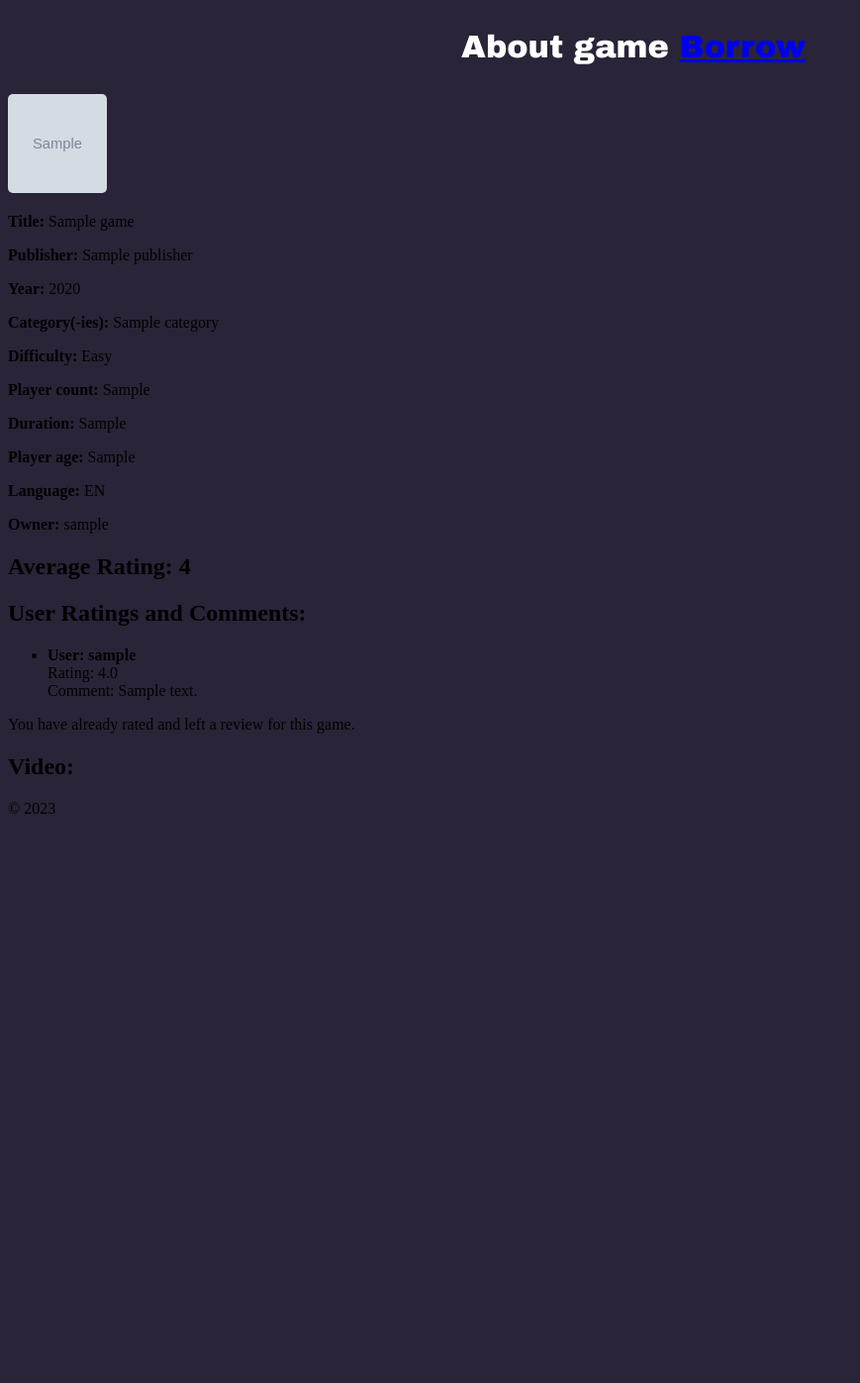
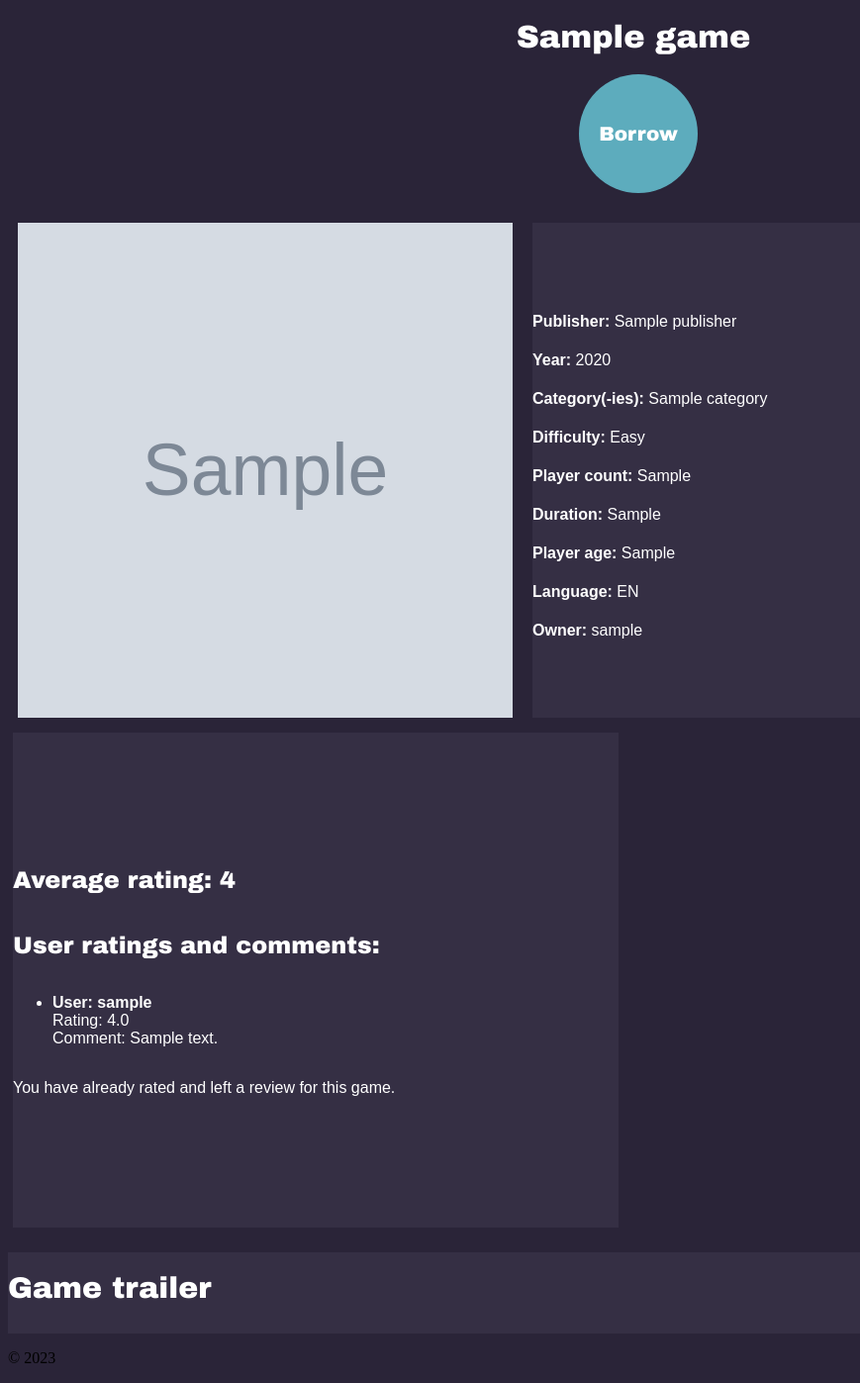
Before and after one commit to mildaug/board_game, a Django app: page /games/1/ in a window 1280 px wide. Shown: the part 111-1508 px from the top of the page at 99% size, without its empty margins (0-869 px from the left). Before the commit the page ends 933 px from the top, so only its background shows below. Run offline with Django 4.2, Linux system fonts and the light colour scheme; a user stored in the database is signed in; tables that the repository leaves empty hold one stand-in row (values such as "Sample post"); grey boxes marked "Sample" are stand-in pictures.

Commit message:
css for game detail

```diff
--- a/board_game_hub/board_game/forms.py
+++ b/board_game_hub/board_game/forms.py
@@ -41,11 +41,11 @@ class BorrowRequestReturnForm(forms.ModelForm):
 
 class GameRatingForm(forms.Form):
     RATING_CHOICES = [
-        (1, '1 star'),
-        (2, '2 stars'),
-        (3, '3 stars'),
-        (4, '4 stars'),
-        (5, '5 stars'),
+        (1, '★'),
+        (2, '★★'),
+        (3, '★★★'),
+        (4, '★★★★'),
+        (5, '★★★★★'),
     ]
 
     rating = forms.ChoiceField(choices=RATING_CHOICES, widget=forms.RadioSelect)
--- a/board_game_hub/board_game/static/css/style.css
+++ b/board_game_hub/board_game/static/css/style.css
@@ -30,14 +30,6 @@ body {
   width: 50px;
   height: 50px;
   object-fit: cover;
-}
-
-.game-photo {
-  width: 100px;
-  height: 100px;
-  object-fit: cover;
-  border-radius: 5px;
-  margin-right: 10px;
 }
 
 .game-info {
@@ -102,8 +94,16 @@ h1 {
   text-align: center;
   font-family: Arial Black, sans-serif;
   color: white;
-  margin-top: 30px;
-  margin-bottom: 30px;
+  margin-top: 20px;
+  margin-bottom: 20px;
+}
+
+h2 {
+  text-align: left;
+  font-family: Arial Black, sans-serif;
+  color: white;
+  margin-top: 20px;
+  margin-bottom: 20px;
 }
 
 .game-list {
@@ -195,3 +195,179 @@ h1 {
   font-weight: bold;
   text-decoration: none;
 }
+
+.p-container p {
+  margin-bottom: 5px;
+}
+
+.container-row {
+  display: flex;
+  flex-wrap: wrap;
+  align-items: flex-start;
+  justify-content: flex-start;
+}
+
+.game-photo img {
+  width: 100%;
+  height: 100%;
+  object-fit: cover;
+}
+
+.game-photo {
+  width: 500px;
+  height: 500px;
+  margin: 10px;
+  box-sizing: border-box;
+  background-color: #352f44;
+  display: flex;
+  flex-direction: column;
+  align-items: flex-start;
+  justify-content: flex-start;
+}
+
+.p-container {
+  flex: 1 1 500px;
+  height: 500px;
+  max-width: calc(50% - 20px);
+  margin: 10px;
+  box-sizing: border-box;
+  background-color: #352f44;
+  display: flex;
+  flex-direction: column;
+  align-items: flex-start;
+  justify-content: center;
+  font-family: Arial, sans-serif;
+  font-size: 16px;
+  color: #fff;
+}
+
+.rating-container {
+  flex: 1 1 500px;
+  height: 500px;
+  max-width: calc(50% - 20px);
+  margin: 5px;
+  box-sizing: border-box;
+  background-color: #352f44;
+  display: flex;
+  flex-direction: column;
+  align-items: flex-start;
+  justify-content: center;
+  font-family: Arial, sans-serif;
+  font-size: 16px;
+  color: #fff;
+}
+
+.video-container {
+  margin-top: 20px;
+  text-align: center;
+  background-color: #352f44;
+  display: flex;
+  flex-direction: column;
+  align-items: flex-start;
+  justify-content: flex-start;
+  font-family: Arial, sans-serif;
+  font-size: 20px;
+  color: #fff;
+}
+
+#player {
+  display: inline-block;
+  margin-top: 10px;
+}
+
+.borrow-button-container {
+  display: flex;
+  align-items: center;
+  justify-content: center;
+}
+
+.borrow-button-text {
+  font-size: 18px;
+  margin-right: 10px;
+  text-align: center;
+}
+
+.borrow-button {
+  display: flex;
+  align-items: center;
+  justify-content: center;
+  padding: 30px;
+  background-color: #5dacbd;
+  color: #fff;
+  font-family: Arial Black, sans-serif;
+  text-decoration: none;
+  border-radius: 50%;
+  font-size: 20px;
+  width: 60px;
+  height: 60px;
+  margin-bottom: 20px;
+}
+
+.borrow-button:hover {
+  background-color: #5dacbd;
+}
+
+.section-header {
+  text-align: center;
+  margin: 0 auto;
+  color: #fff;
+  font-family: Arial Black, sans-serif;
+  font-size: 40px;
+  margin-top: 20px;
+}
+
+.contact-wrapper {
+  display: flex;
+  flex-direction: row;
+  justify-content: space-between;
+  margin: 0 auto;
+  padding: 50px;
+  position: relative;
+  max-width: 600px;
+  background-color: #352f44;
+  margin-top: 50px;
+}
+
+.form-horizontal {
+  max-width: 400px;
+  font-family: Arial Black, sans-serif;
+  display: flex;
+  flex-direction: column;
+  justify-content: center;
+}
+
+.form-control,
+textarea {
+  margin-top: 15px;
+  width: 600px;
+  height: 75px;
+  background-color: #352f44;
+  color: #fff;
+  margin: 0 auto;
+}
+
+.send-button {
+  margin-top: 15px;
+  height: 34px;
+  width: 600px;
+  height: 75px;
+  overflow: hidden;
+  transition: all .2s ease-in-out;
+}
+
+.alt-send-button {
+  width: 400px;
+  height: 34px;
+  transition: all .2s ease-in-out;
+}
+
+.send-text {
+  display: block;
+  margin-top: 10px;
+  font: 700 12px Arial Black, sans-serif;
+  letter-spacing: 2px;
+}
+
+.alt-send-button:hover {
+  transform: translate3d(0px, -29px, 0px);
+}
--- a/board_game_hub/board_game/templates/board_game/game_detail.html
+++ b/board_game_hub/board_game/templates/board_game/game_detail.html
@@ -4,13 +4,21 @@
 {% block title %} About game {% endblock title %}
 
 {% block content %}
-    <h1>About game <a href="{% url 'game_borrow_request' game.id %}">Borrow</a></h1>
+    <div class="container">
+        <h1>{{ game.title }}</h1>
+        <div class="borrow-button-container">
+            <p class="borrow-button-text"></p>
+            <a href="{% url 'game_borrow_request' game.id %}" class="borrow-button">Borrow</a>
+        </div>
+        <div class="container-row">
+            <div class="game-photo">
                 {% if game.image %}
-        <img class="game-photo" src="{{ game.image.url }}" alt="Game Photo">
+                    <img src="{{ game.image.url }}" alt="Game photo">
                 {% else %}
-        <span>No Image Available</span>
+                    <span>No image available</span>
                 {% endif %}
-    <p><strong>Title:</strong> {{ game.title }}</p>
+            </div>
+            <div class="p-container">
                 <p><strong>Publisher:</strong> {{ game.publisher }}</p>
                 <p><strong>Year:</strong> {{ game.year }}</p>
                 <p><strong>Category(-ies):</strong> {% for game_category in game.category.all %}{{ game_category.name }}{% if not forloop.last %}, {% endif %}{% endfor %}</p>
@@ -20,10 +28,11 @@
                 <p><strong>Player age:</strong> {{ game.player_age }}</p>
                 <p><strong>Language:</strong> {{ game.language }}</p>
                 <p><strong>Owner:</strong> {{ game.owner }}</p>
+            </div>
+            <div class="rating-container">
+                <h2>Average rating: {{ average_rating }}</h2>
 
-    <h2>Average Rating: {{ average_rating }}</h2>
-
-    <h2>User Ratings and Comments:</h2>
+                <h2>User ratings and comments:</h2>
                 <ul>
                     {% for rating in ratings %}
                     <li>
@@ -39,7 +48,7 @@
                 </ul>
 
                 {% if not user_rated %}
-        <h3>Submit Your Rating and Comment:</h3>
+                <h3>Submit your rating and comment:</h3>
                 <form method="POST" action="{% url 'game_detail' game.pk %}">
                     {% csrf_token %}
                     {{ form.as_p }}
@@ -48,9 +57,12 @@
                 {% else %}
                 <p>You have already rated and left a review for this game.</p>
                 {% endif %}
+            </div>
+        </div>
 
+        <div class="video-container">
             {% if game.video_url %}
-    <h2>Video:</h2>
+            <h2>Game trailer</h2>
             <div id="player"></div>
 
             <script src="https://www.youtube.com/player_api"></script>
@@ -72,4 +84,6 @@
                 }
             </script>
             {% endif %}
+        </div>
+    </div>
 {% endblock %}
--- a/board_game_hub/board_game/templates/board_game/index.html
+++ b/board_game_hub/board_game/templates/board_game/index.html
@@ -13,7 +13,7 @@
         <ul class="game-list">
             {% for game in top_three_games %}
             <li class="game-info">
-                <img class="game-photo" src="{{ game.image.url }}" alt="{{ game.title }}">
+                <img class="game-photo-index" src="{{ game.image.url }}" alt="{{ game.title }}">
                 <div class="game-details">
                     <p class="game-title">
                         <a href="{% url 'game_detail' game.pk %}">{{ game.title }}</a>
@@ -42,7 +42,7 @@
         <ul class="game-list">
             {% for game in newest_games %}
             <li class="game-info">
-                <img class="game-photo" src="{{ game.image.url }}" alt="{{ game.title }}">
+                <img class="game-photo-index" src="{{ game.image.url }}" alt="{{ game.title }}">
                 <div class="game-details">
                     <p class="game-title">
                         <a href="{% url 'game_detail' game.pk %}">{{ game.title }}</a>
```
Also changed, not shown: board_game_hub/board_game/templates/board_game/game_borrow_request.html (+24 -7 lines). Lines whose indentation alone changed are shown as unchanged.
